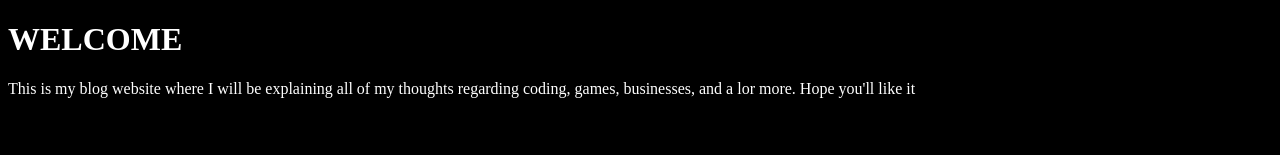
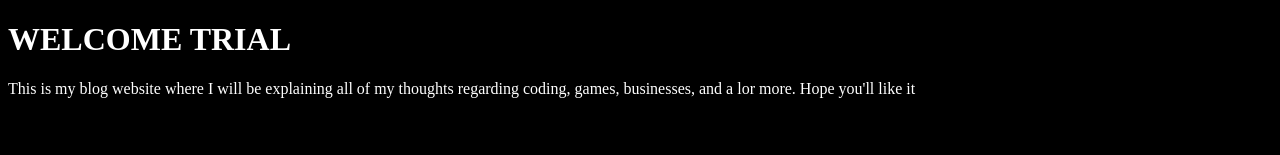
Before and after one commit to 1AmKingBob/The-Art-Conquest, a plain HTML site: page index.html in a window 1280 px wide. Shown: the top 155 px of the page. Drawn offline with Linux system fonts and the light colour scheme.

Commit message:
trial commit

```diff
--- a/index.html
+++ b/index.html
@@ -13,7 +13,7 @@
 </head>
 
 <body>
-    <h1>WELCOME</h1>
+    <h1>WELCOME TRIAL</h1>
     <p>This is my blog website where I will be explaining all of my thoughts regarding coding, games, businesses, and a lor more. Hope you'll like it</p>
     <br />
     <h2>
```
